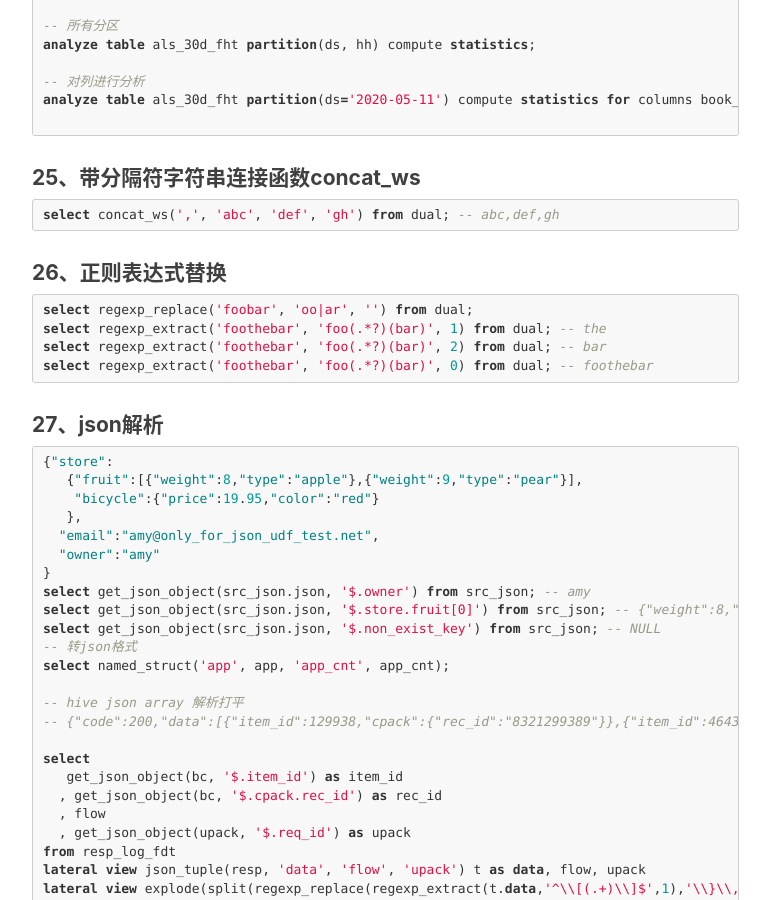
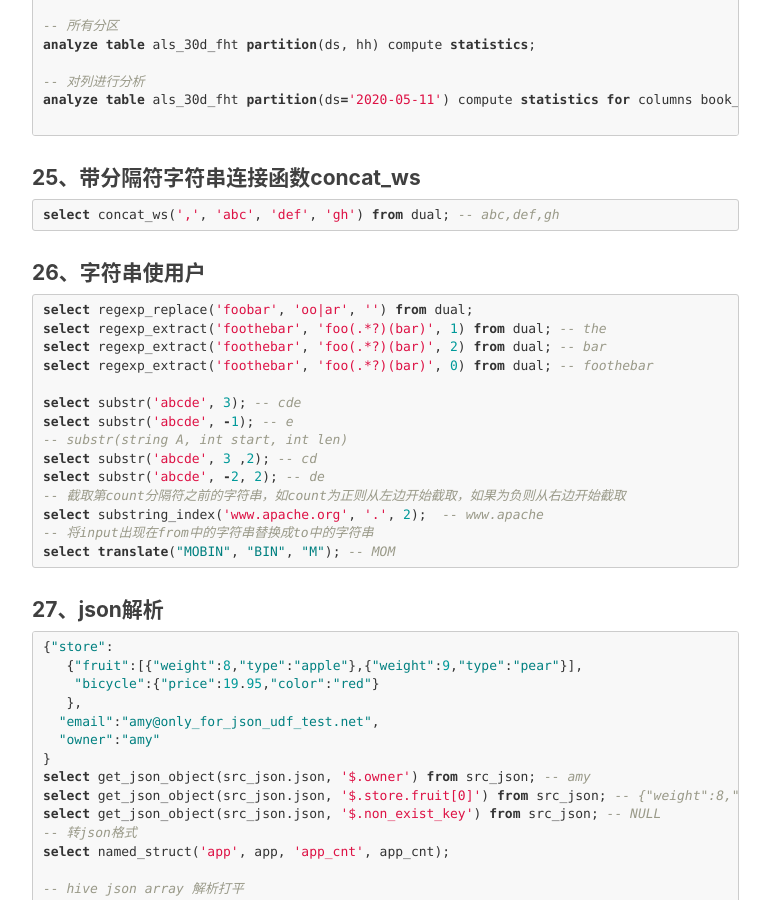
Before and after one commit to cddesire/cddesire.github.io, a Jekyll site: the page built from _posts/2017-05-23-common-sql-code.markdown, in a window 1280 px wide and 900 px high, scrolled down 8674 px. Shown: the whole window, without its empty margins (233-1003 px from the left). Built offline with Jekyll 4.4.1, drawn with Linux system fonts in a browser that asks for light colours; nearby versions of some CDN libraries; formulas are drawn with MathJax 3; comment, search, counter and statistics services are not loaded.

````diff
--- a/_posts/2017-05-23-common-sql-code.markdown
+++ b/_posts/2017-05-23-common-sql-code.markdown
@@ -458,12 +458,22 @@
 select concat_ws(',', 'abc', 'def', 'gh') from dual; -- abc,def,gh
 ```
 
-#### 26、正则表达式替换
+#### 26、字符串使用户
 ``` sql
 select regexp_replace('foobar', 'oo|ar', '') from dual;
 select regexp_extract('foothebar', 'foo(.*?)(bar)', 1) from dual; -- the
 select regexp_extract('foothebar', 'foo(.*?)(bar)', 2) from dual; -- bar
 select regexp_extract('foothebar', 'foo(.*?)(bar)', 0) from dual; -- foothebar
+
+select substr('abcde', 3); -- cde
+select substr('abcde', -1); -- e
+-- substr(string A, int start, int len)
+select substr('abcde', 3 ,2); -- cd
+select substr('abcde', -2, 2); -- de
+-- 截取第count分隔符之前的字符串，如count为正则从左边开始截取，如果为负则从右边开始截取
+select substring_index('www.apache.org', '.', 2);  -- www.apache
+-- 将input出现在from中的字符串替换成to中的字符串
+select translate("MOBIN", "BIN", "M"); -- MOM
 ```
 
 #### 27、json解析
````
